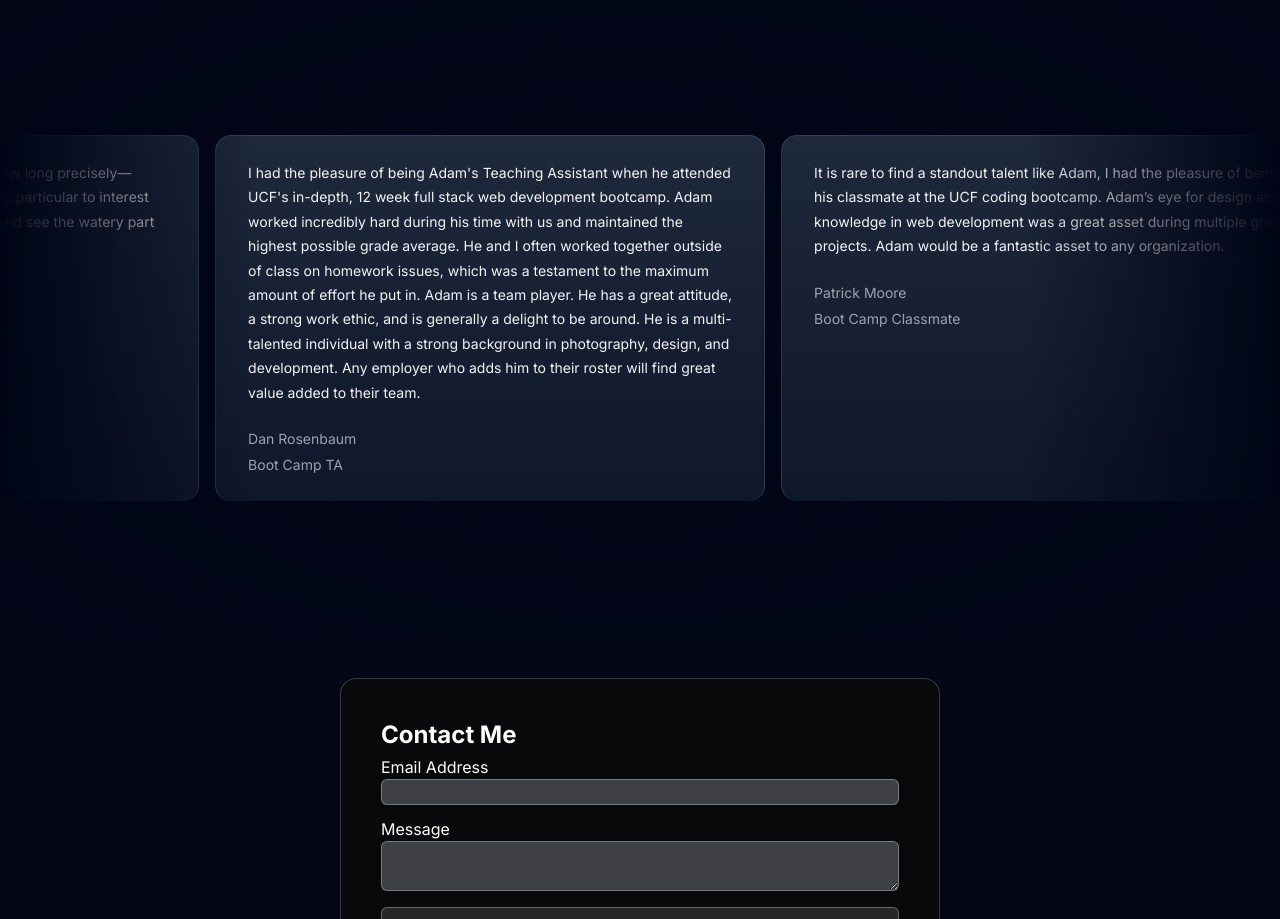
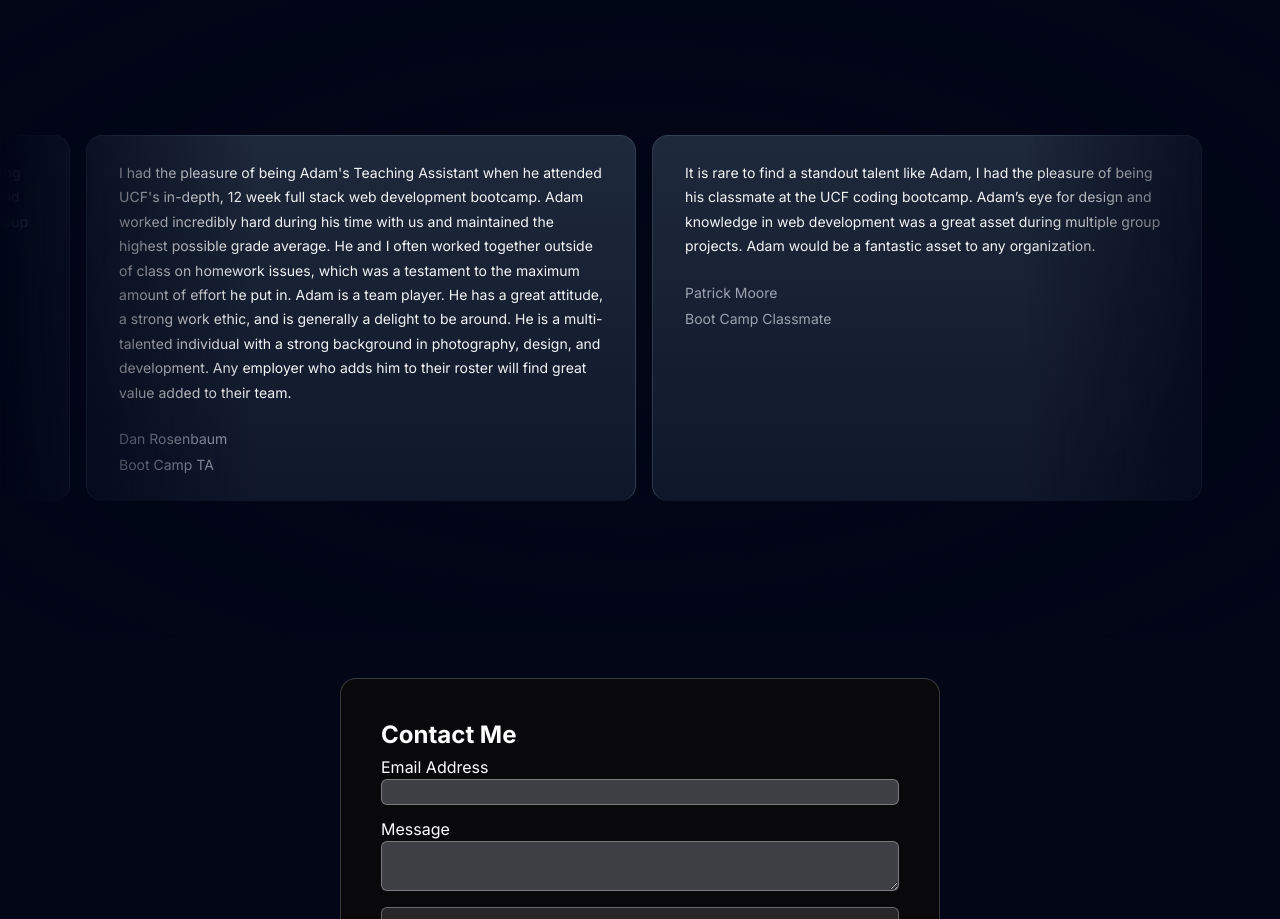
Before and after one commit to adamalcantara/adam_portfolio_2024, a Next.js app: page / in a window 1280 px wide. Shown: the part 1904-2823 px from the top of the page. Built offline with nearby package versions, Linux system fonts and the light colour scheme.

Commit message:
Updated the testimonials

```diff
--- a/components/Testimonials.tsx
+++ b/components/Testimonials.tsx
@@ -29,21 +29,4 @@ const testimonials = [
     name: "Patrick Moore",
     title: "Boot Camp Classmate",
   },
-  {
-    quote: "All that we see or seem is but a dream within a dream.",
-    name: "Edgar Allan Poe",
-    title: "A Dream Within a Dream",
-  },
-  {
-    quote:
-      "It is a truth universally acknowledged, that a single man in possession of a good fortune, must be in want of a wife.",
-    name: "Jane Austen",
-    title: "Pride and Prejudice",
-  },
-  {
-    quote:
-      "Call me Ishmael. Some years ago—never mind how long precisely—having little or no money in my purse, and nothing particular to interest me on shore, I thought I would sail about a little and see the watery part of the world.",
-    name: "Herman Melville",
-    title: "Moby-Dick",
-  },
 ];
```
